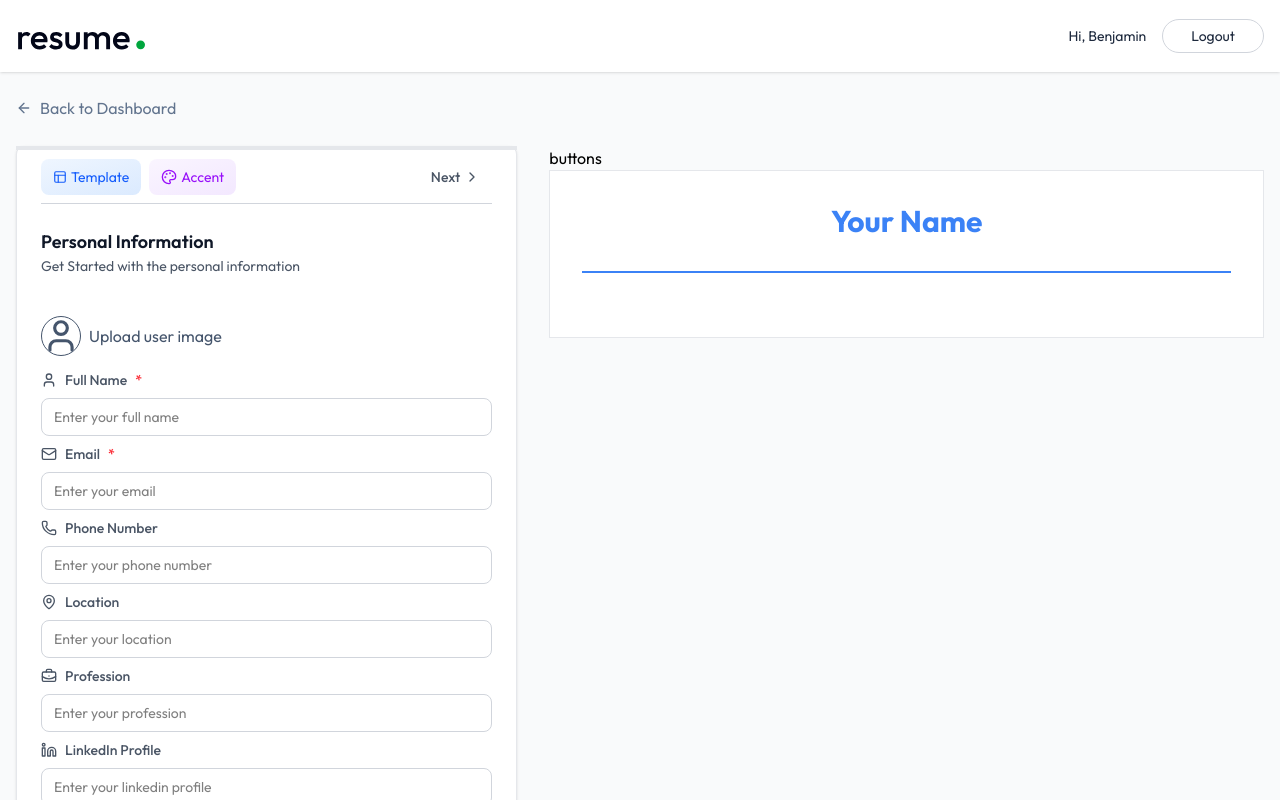
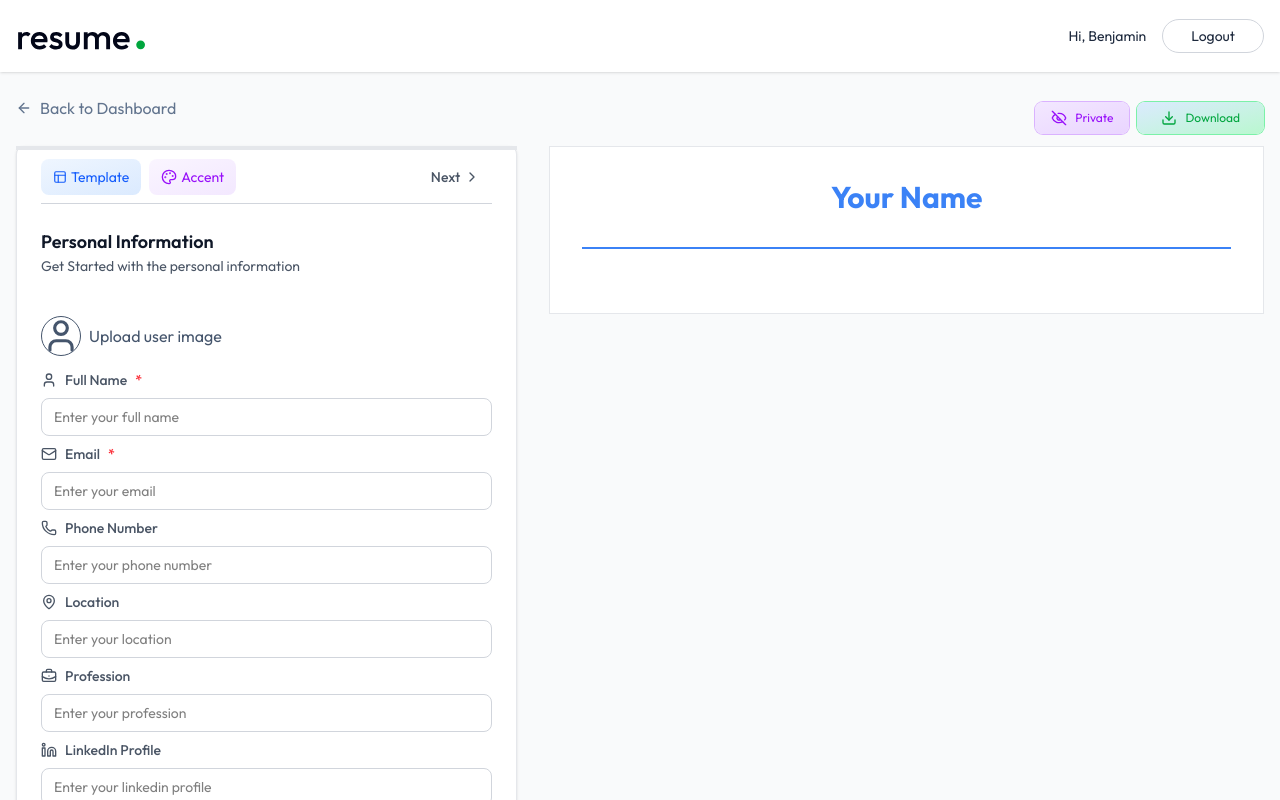
Before and after one commit to benjaminramovic/AI-ResumeBuilderApp, a React (Vite) app in the folder client/: page /app/builder/1 in a window 1280 px wide. Shown: the top 800 px of the page. Built offline with nearby package versions, Linux system fonts and the light colour scheme; a web font is replaced by a local one.

Commit message:
share-download-buttons-added

```diff
--- a/client/src/components/PersonalInfoForm.jsx
+++ b/client/src/components/PersonalInfoForm.jsx
@@ -51,7 +51,7 @@ const PersonalInfoForm = ({
             fields.map((field) => {
                 const Icon = field.icon
                 return (
-                    <div key={field.key} className='space-y-1 mt-2' mt-5>
+                    <div key={field.key} className='space-y-1 mt-2'>
                         <label className='flex items-center gap-2 text-sm font-medium text-gray-600'>
                             <Icon className='size-4'/>
                             {field.label}
--- a/client/src/pages/ResumeBuilder.jsx
+++ b/client/src/pages/ResumeBuilder.jsx
@@ -1,4 +1,4 @@
-import { ArrowLeftIcon, Briefcase, ChevronLeft, ChevronRight, FileText, FolderIcon, GraduationCap, Sparkles, User } from 'lucide-react'
+import { ArrowLeftIcon, Briefcase, ChevronLeft, ChevronRight, DownloadIcon, EyeIcon, EyeOffIcon, FileText, FolderIcon, GraduationCap, Share, Sparkles, User } from 'lucide-react'
 import React from 'react'
 import { useEffect } from 'react'
 import { useState } from 'react'
@@ -27,7 +27,7 @@ const ResumeBuilder = () => {
     skills: [],
     template:'classic',
     accent_color:'#3b82f6',
-    public: 'false'
+    public: false
 
   })
   const [activeSectionIndex, setActiveSectionIndex] = useState(0)
@@ -55,6 +55,22 @@ const ResumeBuilder = () => {
   ]
 
    const activeSection = sections[activeSectionIndex]
+
+   const changeVisibility = async () => {
+    setResumeData({...resumeData, public: !resumeData.public})
+   }
+   const handleShare = () => {
+    const frontendUrl = window.location.href.split('/app/')[0]
+    const resumeUrl = frontendUrl + '/view/' + resumeId
+    if(navigator.share) {
+      navigator.share({url: resumeUrl, text: "My resume"})
+    }else {
+      alert("Share not supported on this browser.")
+    }
+   }
+   const downloadResume = () => {
+    window.print()
+   }
 
   return (
     <div>
@@ -129,8 +145,27 @@ const ResumeBuilder = () => {
           {/* Right panel - Preview */}
           <div className="lg:col-span-7 max-lg:mt-6">
             {/* buttons */}
-            <div>
-             <button>buttons</button>
+            <div className='relative w-full'>
+              <div className='absolute left-0 bottom-3 right-0 w-full flex items-center justify-end gap-2'>
+                {resumeData.public && (
+                  <button onClick={handleShare} className="flex items-center gap-2 p-2 px-4 text-xs bg-gradient-to-br from-blue-100 to-blue-200 text-blue-600 rounded-lg ring ring-blue-300 hover:ring transition-colors">
+                    <Share className='size-4'/> Share
+                </button>
+                )}
+                <button onClick={changeVisibility} className='flex items-center gap-2 p-2 px-4 text-xs bg-gradient-to-br from-purple-100 to-purple-200 text-purple-600 rounded-lg ring ring-purple-300 hover:ring transition-colors'>
+                  {resumeData.public ? (
+                    <EyeIcon className='size-4'/>
+                  ) : (
+                    <EyeOffIcon className='size-4'/>
+                  )}
+                  {resumeData.public ? 'Public' : 'Private'}
+                </button>
+
+                <button onClick={downloadResume} className='flex items-center gap-2 p-2 px-6 py-2 text-xs bg-gradient-to-br from-blue-100 to-green-200 text-green-600 rounded-lg ring ring-green-300 hover:ring transition-colors'>
+                  <DownloadIcon className='size-4'/> Download
+                </button>
+
+              </div>
             </div>
             {/* resume preview */}
             <ResumePreview data={resumeData} template={resumeData.template} accentColor={resumeData.accent_color} />
```
